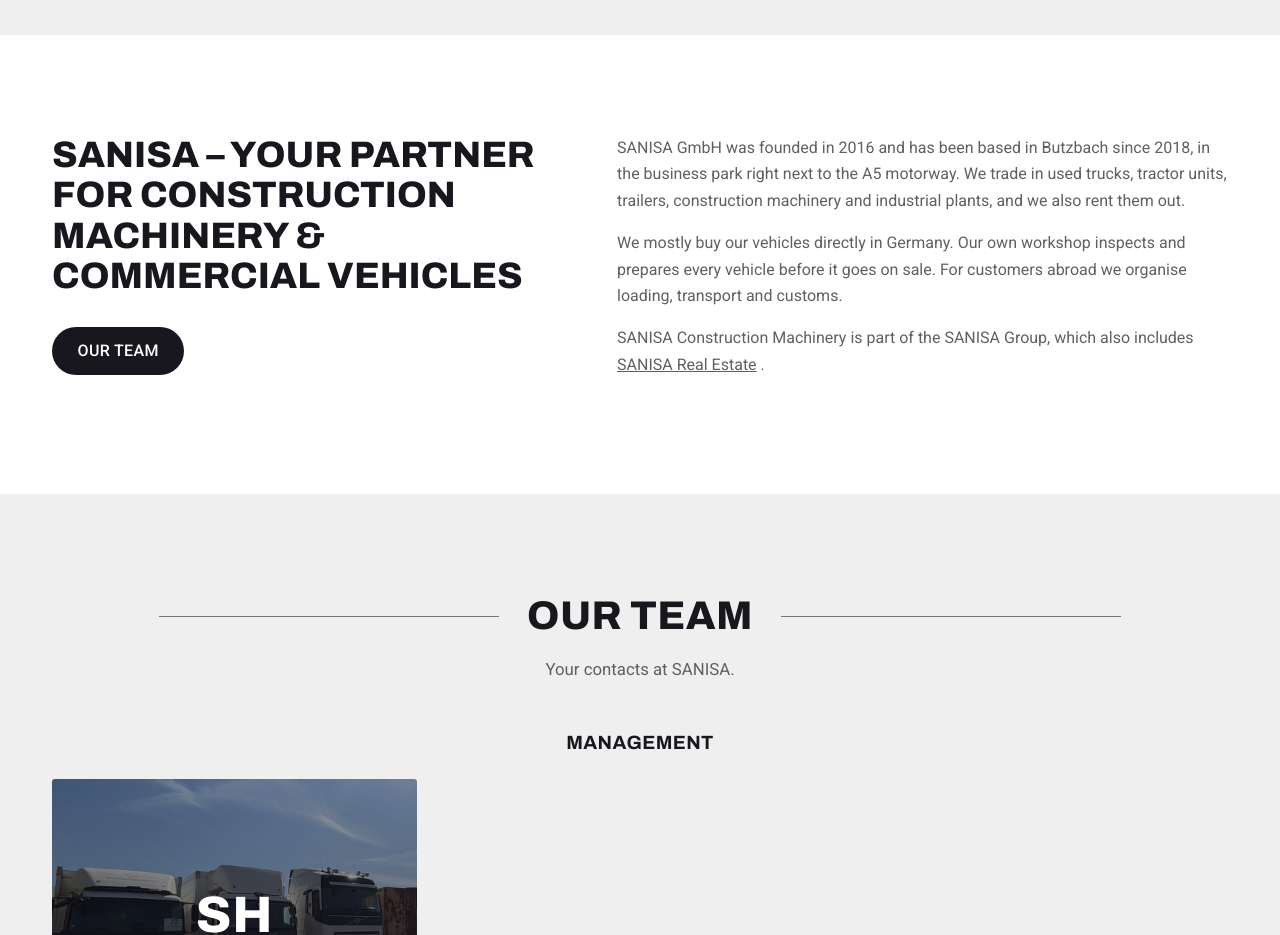
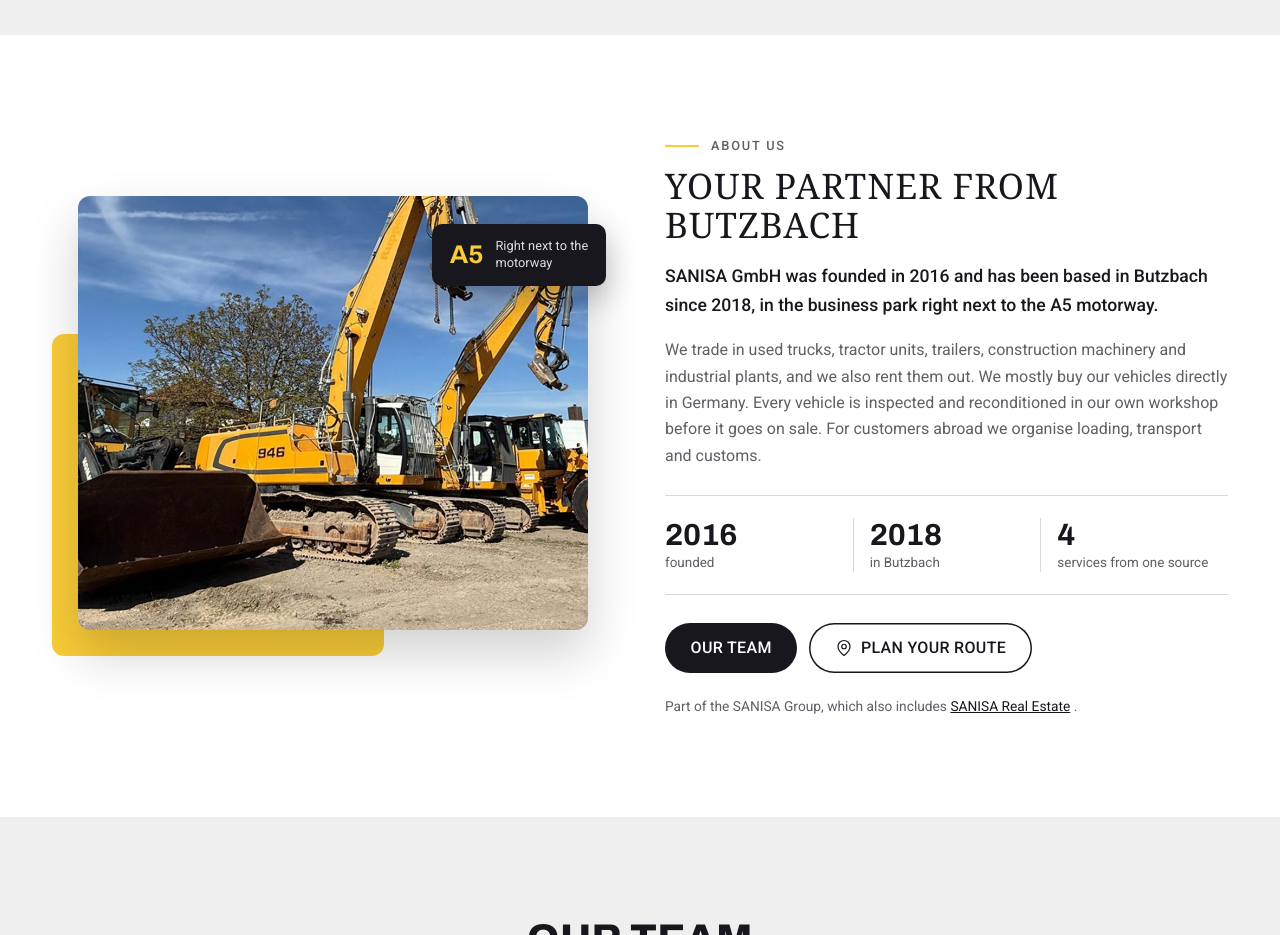
Before and after one commit to melinaturbanisch-alt/neu, a plain HTML site: page website/index.html in a window 1280 px wide. Shown: the part 4680-5615 px from the top of the page. Drawn offline with Linux system fonts and the light colour scheme; a web font is replaced by a local one.

Commit message:
Über uns neu gestaltet
Co-Authored-By: Claude Opus 5.5 <noreply@anthropic.com>
Claude-Session: https://claude.ai/code/session_01VnPBkJ6WmjZEh7kepbP93u

```diff
--- a/website/assets/css/style.css
+++ b/website/assets/css/style.css
@@ -555,3 +555,31 @@ h3 { font-size: 1.1rem; font-weight: 700; text-transform: uppercase; letter-spac
 .g-row small { grid-column: 1 / -1; font-size: .78rem; color: rgba(255,255,255,.55); }
 .g-card .btn { margin-top: 22px; }
 .g-write { align-self: center; }
+
+/* Über uns */
+.about { display: grid; grid-template-columns: minmax(0, 1fr) minmax(0, 1.05fr); gap: clamp(36px, 6vw, 84px); align-items: center; }
+.about-media { position: relative; padding: 0 0 26px 26px; }
+.about-media::before { content: ""; position: absolute; left: 0; bottom: 0; width: 62%; height: 70%; background: var(--yellow); border-radius: 12px; }
+.about-media img { position: relative; display: block; width: 100%; aspect-ratio: 4 / 3.4; object-fit: cover; border-radius: 12px; box-shadow: 0 24px 50px rgba(0,0,0,.18); }
+.about-badge { position: absolute; right: -18px; top: 28px; display: flex; align-items: center; gap: 12px; background: var(--ink); color: #fff; padding: 14px 18px; border-radius: 10px; box-shadow: 0 14px 30px rgba(0,0,0,.25); }
+.about-badge b { font: 700 1.6rem/1 var(--head); color: var(--yellow); }
+.about-badge span { font-size: .8rem; line-height: 1.3; color: rgba(255,255,255,.85); }
+.about-kicker { display: flex; align-items: center; gap: 12px; margin: 0 0 10px; font-size: .8rem; font-weight: 500; letter-spacing: .14em; text-transform: uppercase; color: var(--muted); }
+.about-kicker::before { content: ""; width: 34px; height: 2px; background: var(--yellow); }
+.title.about-title { justify-content: flex-start; text-align: left; margin-bottom: 18px; }
+.title.about-title::before, .title.about-title::after { display: none; }
+.about-text p { color: var(--muted); }
+.about-text .about-lead { color: var(--ink); font-size: 1.1rem; font-weight: 500; }
+.about-facts { list-style: none; display: grid; grid-template-columns: repeat(3, minmax(0, 1fr)); margin: 26px 0 28px; padding: 22px 0; border-top: 1px solid var(--line); border-bottom: 1px solid var(--line); }
+.about-facts li { display: flex; flex-direction: column; gap: 2px; padding: 0 16px; border-left: 1px solid var(--line); }
+.about-facts li:first-child { padding-left: 0; border-left: 0; }
+.about-facts b { font: 700 1.9rem/1.1 var(--head); color: var(--ink); }
+.about-facts span { font-size: .84rem; color: var(--muted); line-height: 1.35; }
+.about-actions { display: flex; flex-wrap: wrap; gap: 12px; }
+.btn-ghost-dark { background: transparent; color: var(--ink); box-shadow: inset 0 0 0 1.5px var(--ink); display: inline-flex; align-items: center; gap: 8px; }
+.btn-ghost-dark:hover { background: var(--ink); color: #fff; }
+.btn-ghost-dark svg { width: 18px; height: 18px; }
+.about-text .about-group { margin: 22px 0 0; font-size: .86rem; }
+.about-group a { color: var(--ink); }
+@media (max-width: 900px) { .about { grid-template-columns: 1fr; } .about-media { max-width: 560px; } .about-badge { right: 12px; } }
+@media (max-width: 480px) { .about-facts li { padding: 0 10px; } .about-facts b { font-size: 1.5rem; } .about-actions .btn { flex: 1; justify-content: center; } }
--- a/website/index.html
+++ b/website/index.html
@@ -203,15 +203,26 @@
 
   <!-- ÜBER UNS -->
   <section class="section white" id="ueber-uns">
-    <div class="wrap split">
-      <div class="reveal">
-        <h2>SANISA – Ihr Partner für Baumaschinen &amp; Nutzfahrzeuge</h2>
-        <a href="#team" class="btn btn-dark" style="margin-top:12px">Unser Team</a>
+    <div class="wrap about">
+      <div class="about-media reveal">
+        <img src="assets/img/about.jpg" alt="Baumaschinen auf dem Hof der SANISA GmbH in Butzbach" loading="lazy">
+        <div class="about-badge"><b>A5</b><span>Direkt an der<br>Autobahn</span></div>
       </div>
-      <div class="reveal">
-        <p>Die SANISA GmbH wurde 2016 gegründet und sitzt seit 2018 in Butzbach, im Gewerbegebiet direkt an der A5. Wir handeln mit gebrauchten LKW, Sattelzugmaschinen, Anhängern, Baumaschinen und Industrieanlagen und vermieten sie auch.</p>
-        <p>Unsere Fahrzeuge kaufen wir überwiegend direkt in Deutschland ein. Unsere eigene Werkstatt prüft und bereitet jedes Fahrzeug auf, bevor es in den Verkauf geht. Für Kunden aus dem Ausland organisieren wir Verladung, Transport und Zoll.</p>
-        <p>SANISA Baumaschinen gehört zur SANISA Group, zu der auch <a href="https://www.sanisa-immobilien.de/" target="_blank" rel="noopener">SANISA Immobilien</a> gehört.</p>
+      <div class="about-text reveal">
+        <p class="about-kicker">Über uns</p>
+        <h2 class="title serif about-title">Ihr Partner aus Butzbach</h2>
+        <p class="about-lead">Die SANISA GmbH wurde 2016 gegründet und sitzt seit 2018 in Butzbach, im Gewerbegebiet direkt an der A5.</p>
+        <p>Wir handeln mit gebrauchten LKW, Sattelzugmaschinen, Anhängern, Baumaschinen und Industrieanlagen und vermieten sie auch. Unsere Fahrzeuge kaufen wir überwiegend direkt in Deutschland ein. In unserer eigenen Werkstatt wird jedes Fahrzeug geprüft und aufbereitet, bevor es in den Verkauf geht. Für Kunden aus dem Ausland organisieren wir Verladung, Transport und Zoll.</p>
+        <ul class="about-facts">
+          <li><b>2016</b><span>gegründet</span></li>
+          <li><b>2018</b><span>in Butzbach</span></li>
+          <li><b>4</b><span>Leistungen aus einer Hand</span></li>
+        </ul>
+        <div class="about-actions">
+          <a href="#team" class="btn btn-dark">Unser Team</a>
+          <a href="https://www.google.com/maps/dir/?api=1&amp;destination=SANISA+GmbH+Otto-Hahn-Stra%C3%9Fe+13+35510+Butzbach" target="_blank" rel="noopener" class="btn btn-ghost-dark"><svg><use href="assets/img/icons.svg#i-pin"/></svg>Anfahrt planen</a>
+        </div>
+        <p class="about-group">Teil der SANISA Group, zu der auch <a href="https://www.sanisa-immobilien.de/" target="_blank" rel="noopener">SANISA Immobilien</a> gehört.</p>
       </div>
     </div>
   </section>
--- a/website/lang/en.json
+++ b/website/lang/en.json
@@ -264,5 +264,15 @@
  "Das sagen unsere Kunden": "What our customers say",
  "Maschine gekauft": "Bought a machine",
  "Anhängerkran gekauft": "Bought a trailer crane",
- "Fahrzeug gekauft": "Bought a vehicle"
+ "Fahrzeug gekauft": "Bought a vehicle",
+ "Ihr Partner aus Butzbach": "Your partner from Butzbach",
+ "Die SANISA GmbH wurde 2016 gegründet und sitzt seit 2018 in Butzbach, im Gewerbegebiet direkt an der A5.": "SANISA GmbH was founded in 2016 and has been based in Butzbach since 2018, in the business park right next to the A5 motorway.",
+ "Wir handeln mit gebrauchten LKW, Sattelzugmaschinen, Anhängern, Baumaschinen und Industrieanlagen und vermieten sie auch. Unsere Fahrzeuge kaufen wir überwiegend direkt in Deutschland ein. In unserer eigenen Werkstatt wird jedes Fahrzeug geprüft und aufbereitet, bevor es in den Verkauf geht. Für Kunden aus dem Ausland organisieren wir Verladung, Transport und Zoll.": "We trade in used trucks, tractor units, trailers, construction machinery and industrial plants, and we also rent them out. We mostly buy our vehicles directly in Germany. Every vehicle is inspected and reconditioned in our own workshop before it goes on sale. For customers abroad we organise loading, transport and customs.",
+ "gegründet": "founded",
+ "in Butzbach": "in Butzbach",
+ "Leistungen aus einer Hand": "services from one source",
+ "Anfahrt planen": "Plan your route",
+ "Direkt an der": "Right next to the",
+ "Autobahn": "motorway",
+ "Teil der SANISA Group, zu der auch": "Part of the SANISA Group, which also includes"
 }
```
Also changed, not shown: website/assets/img/about.jpg (added).
